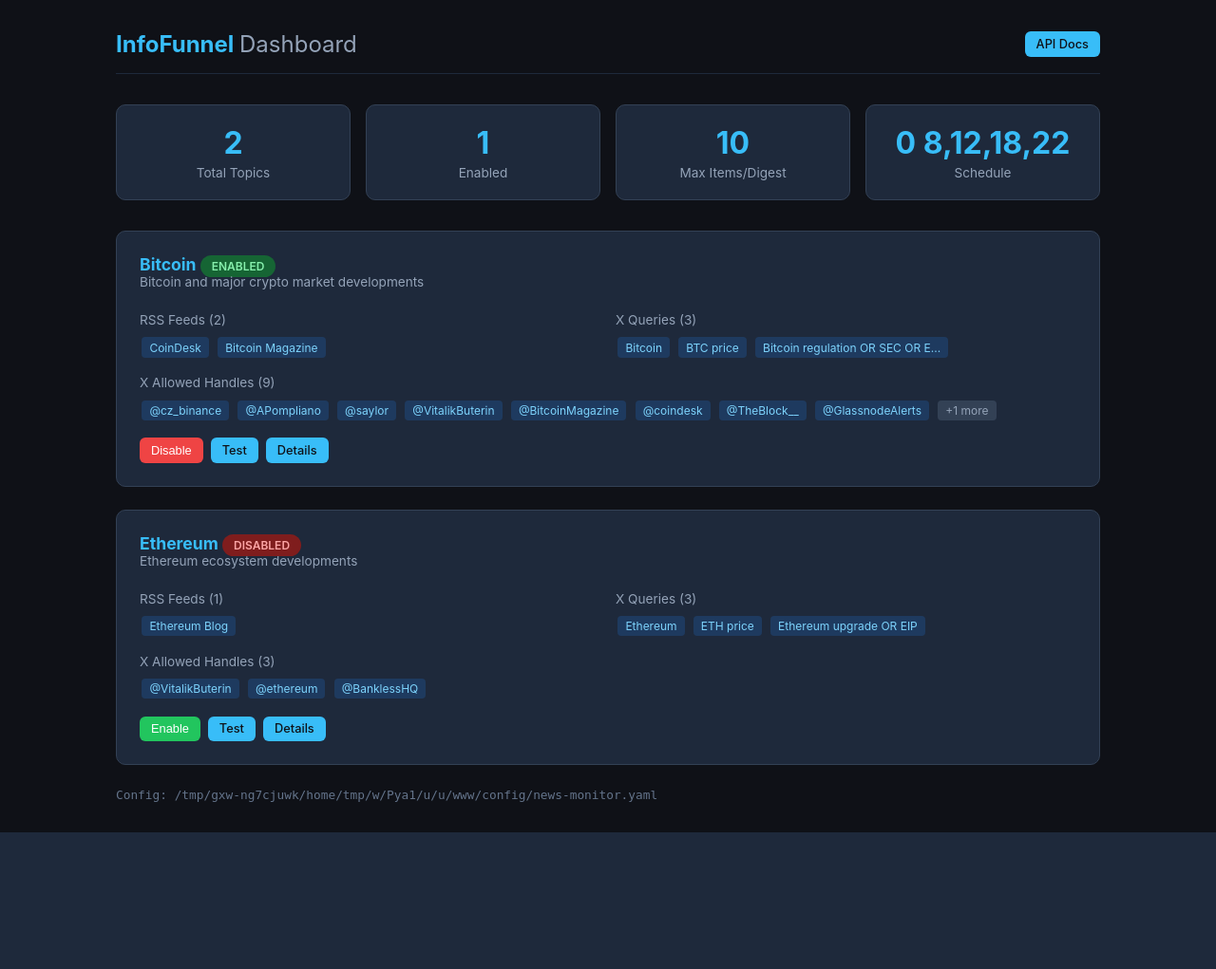
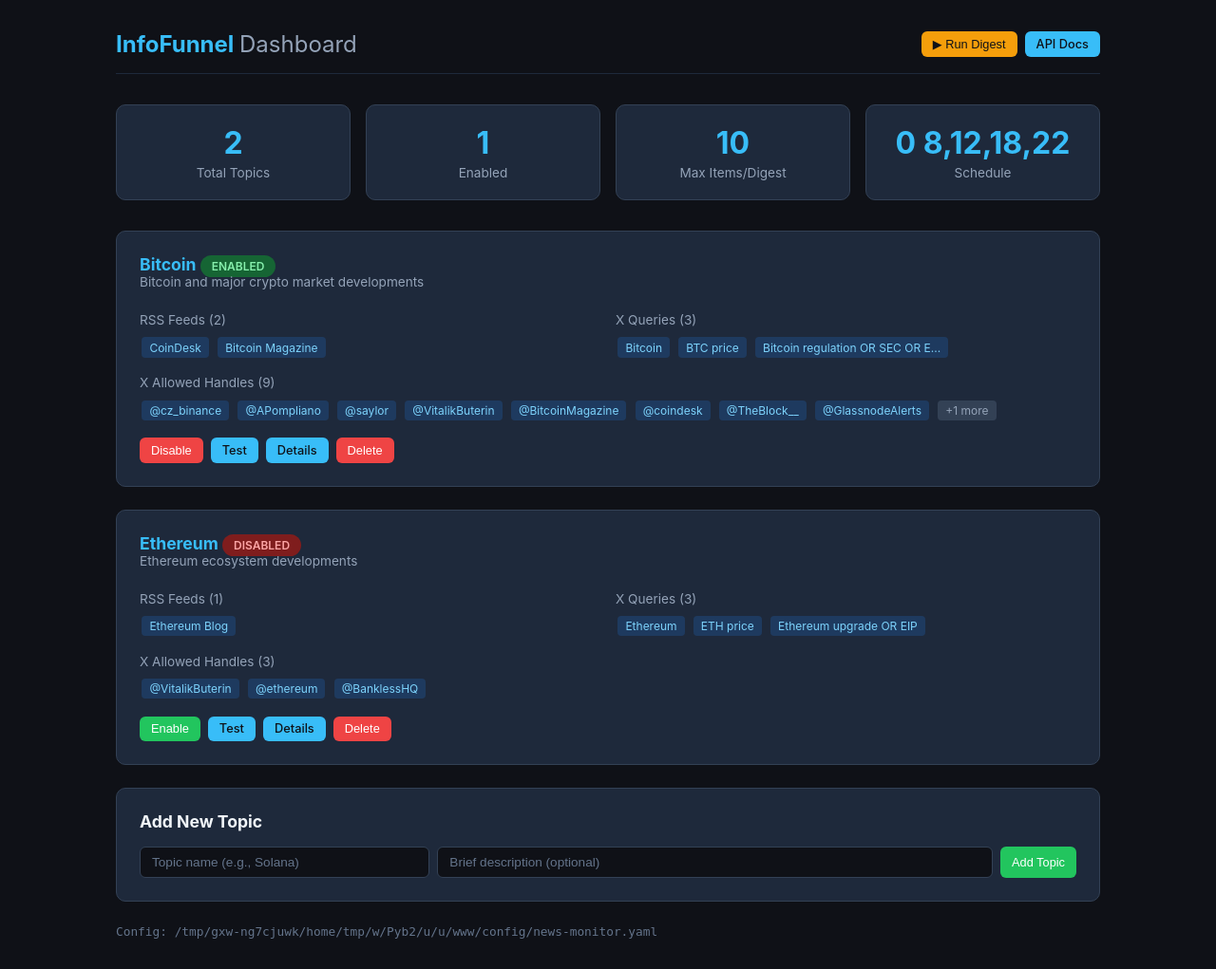
Before and after one commit to zartyblartfast/InfoFunnel, a FastAPI app: page / in a window 1280 px wide. Shown: the whole page at 95% size. Before the commit the page ends 877 px from the top, so only its background shows below. Run offline with FastAPI, Linux system fonts and the light colour scheme.

Commit message:
Add Run Digest and Delete Topic features
- POST /api/digest/run: scans RSS feeds, filters, generates digest
- DELETE /api/topics/{name}: removes a topic
- POST /api/topics: add new topic via form
- Dashboard: Run Digest button, Delete buttons, Add Topic form
- Topic detail: Delete button

```diff
--- a/web/app.py
+++ b/web/app.py
@@ -2,18 +2,23 @@
 
 import os
 import sys
+import subprocess
+import json
+from datetime import datetime, timedelta
 from pathlib import Path
 
 # Add src/ to path so we can import the package
 sys.path.insert(0, str(Path(__file__).resolve().parent.parent / "src"))
 
-from fastapi import FastAPI, Request, HTTPException
+from fastapi import FastAPI, Request, HTTPException, Form
 from fastapi.responses import HTMLResponse, JSONResponse
-from fastapi.staticfiles import StaticFiles
 from fastapi.templating import Jinja2Templates
 import yaml
 
-from productivity_agent.config import load_config, get_topic, ConfigError
+from productivity_agent.config import load_config, get_topic, ConfigError, get_enabled_topics
+from productivity_agent.sources.rss import RSSSource
+from productivity_agent.filtering import FilterEngine
+from productivity_agent.digest import DigestGenerator
 
 # Determine project root (parent of web/)
 PROJECT_ROOT = Path(__file__).resolve().parent.parent
@@ -77,6 +82,18 @@ async def topic_detail(request: Request, topic_name: str):
     )
 
 
+@app.get("/digest", response_class=HTMLResponse)
+async def digest_page(request: Request):
+    """Show the latest digest results."""
+    return templates.TemplateResponse(
+        request=request,
+        name="digest.html",
+        context={
+            "config": _load_config(),
+        },
+    )
+
+
 # ─── API Endpoints ─────────────────────────────────────────────────────────────
 
 
@@ -124,6 +141,50 @@ async def api_disable_topic(topic_name: str):
     return {"status": "ok", "action": "disabled", "topic": topic_name}
 
 
+@app.delete("/api/topics/{topic_name}")
+async def api_delete_topic(topic_name: str):
+    """Delete a topic permanently."""
+    config = _load_config()
+    topic = get_topic(config, topic_name)
+    if not topic:
+        raise HTTPException(status_code=404, detail=f"Topic '{topic_name}' not found")
+    config["topics"] = [t for t in config["topics"] if t["name"].lower() != topic_name.lower()]
+    _save_config(config)
+    return {"status": "ok", "action": "deleted", "topic": topic_name}
+
+
+@app.post("/api/topics")
+async def api_add_topic(
+    name: str = Form(...),
+    summary: str = Form(""),
+    max_items: int = Form(3),
+):
+    """Add a new topic."""
+    config = _load_config()
+
+    # Check for duplicates
+    if get_topic(config, name):
+        raise HTTPException(status_code=409, detail=f"Topic '{name}' already exists")
+
+    new_topic = {
+        "name": name,
+        "enabled": False,
+        "max_items": max_items,
+        "summary": summary or f"{name} developments",
+        "rss_feeds": [],
+        "x_queries": [],
+        "x_allowed_handles": [],
+        "x_excluded_handles": [],
+        "keywords_include": [],
+        "keywords_exclude": [],
+        "importance_rules": f"Define what counts as important for {name}.\nInclude: major developments, breakthroughs, regulatory changes.\nExclude: minor updates, speculation, memes.",
+    }
+
+    config["topics"].append(new_topic)
+    _save_config(config)
+    return {"status": "ok", "action": "created", "topic": name}
+
+
 @app.get("/api/topics/{topic_name}/test")
 async def api_test_topic(topic_name: str):
     """Show what searches would run for a topic (dry run)."""
@@ -150,6 +211,51 @@ async def api_test_topic(topic_name: str):
     }
 
 
+@app.post("/api/digest/run")
+async def api_run_digest():
+    """Run a digest scan across all enabled topics and return results."""
+    config = _load_config()
+    enabled_topics = get_enabled_topics(config)
+
+    if not enabled_topics:
+        return {"status": "ok", "message": "No enabled topics to scan", "digest": ""}
+
+    # Initialize sources
+    rss_source = RSSSource()
+
+    # Collect items per topic
+    topic_results = {}
+    errors = []
+
+    for topic in enabled_topics:
+        topic_name = topic["name"]
+        all_items = []
+
+        # Fetch RSS items
+        try:
+            rss_items = rss_source.fetch(topic, since=datetime.now() - timedelta(hours=24))
+            all_items.extend(rss_items)
+        except Exception as e:
+            errors.append(f"RSS error for {topic_name}: {e}")
+
+        # Apply filters
+        engine = FilterEngine(topic)
+        filtered = engine.filter_items(all_items)
+        topic_results[topic_name] = filtered
+
+    # Generate digest
+    generator = DigestGenerator(config)
+    digest_text = generator.generate(topic_results)
+
+    return {
+        "status": "ok",
+        "topics_scanned": len(enabled_topics),
+        "total_items": sum(len(items) for items in topic_results.values()),
+        "errors": errors,
+        "digest": digest_text,
+    }
+
+
 @app.get("/api/config")
 async def api_get_config():
     """Return the full configuration."""
@@ -163,4 +269,4 @@ def create_app():
 
 if __name__ == "__main__":
     import uvicorn
-    uvicorn.run("web.app:app", host="127.0.0.1", port=8000, reload=True)
+    uvicorn.run("web.app:app", host="127.0.0.1", port=9090, reload=True)
--- a/web/templates/dashboard.html
+++ b/web/templates/dashboard.html
@@ -12,10 +12,11 @@
         header h1 { font-size: 1.5rem; color: #38bdf8; }
         header h1 span { color: #94a3b8; font-weight: 400; }
         .btn { padding: 0.5rem 1rem; border: none; border-radius: 6px; cursor: pointer; font-size: 0.85rem; font-weight: 500; transition: all 0.2s; }
+        .btn:hover { opacity: 0.85; }
         .btn-primary { background: #38bdf8; color: #0f1117; }
-        .btn-primary:hover { background: #7dd3fc; }
         .btn-success { background: #22c55e; color: white; }
         .btn-danger { background: #ef4444; color: white; }
+        .btn-warning { background: #f59e0b; color: #0f1117; }
         .btn-sm { padding: 0.35rem 0.75rem; font-size: 0.8rem; }
         .card { background: #1e293b; border-radius: 10px; padding: 1.5rem; margin-bottom: 1.5rem; border: 1px solid #334155; }
         .card-header { display: flex; justify-content: space-between; align-items: center; margin-bottom: 1rem; }
@@ -27,7 +28,7 @@
         .tag { display: inline-block; background: #334155; color: #94a3b8; padding: 0.2rem 0.5rem; border-radius: 4px; font-size: 0.75rem; margin: 0.15rem; }
         .tag.include { background: #1e3a5f; color: #7dd3fc; }
         .tag.exclude { background: #5f1e1e; color: #fca5a5; }
-        .actions { display: flex; gap: 0.5rem; margin-top: 1rem; }
+        .actions { display: flex; gap: 0.5rem; margin-top: 1rem; flex-wrap: wrap; }
         .stats { display: grid; grid-template-columns: repeat(auto-fit, minmax(200px, 1fr)); gap: 1rem; margin-bottom: 2rem; }
         .stat-card { background: #1e293b; border-radius: 10px; padding: 1.25rem; border: 1px solid #334155; text-align: center; }
         .stat-card .number { font-size: 2rem; font-weight: 700; color: #38bdf8; }
@@ -36,13 +37,23 @@
         a { color: #38bdf8; text-decoration: none; }
         a:hover { text-decoration: underline; }
         .empty-state { text-align: center; padding: 3rem; color: #64748b; }
+        .digest-output { background: #0f1117; border-radius: 8px; padding: 1.5rem; border: 1px solid #334155; white-space: pre-wrap; font-size: 0.9rem; line-height: 1.6; margin-top: 1rem; }
+        .digest-loading { text-align: center; padding: 2rem; color: #94a3b8; }
+        .add-topic-form { display: flex; gap: 0.5rem; margin-top: 1rem; flex-wrap: wrap; }
+        .add-topic-form input { background: #0f1117; border: 1px solid #334155; border-radius: 6px; padding: 0.5rem 0.75rem; color: #e2e8f0; font-size: 0.85rem; }
+        .add-topic-form input::placeholder { color: #64748b; }
+        .confirm-delete { background: #7f1d1d; padding: 0.5rem; border-radius: 6px; display: none; }
+        .confirm-delete.show { display: flex; gap: 0.5rem; align-items: center; }
     </style>
 </head>
 <body>
     <div class="container">
         <header>
             <h1>InfoFunnel <span>Dashboard</span></h1>
-            <a href="/docs" class="btn btn-primary btn-sm">API Docs</a>
+            <div style="display: flex; gap: 0.5rem;">
+                <button class="btn btn-warning btn-sm" onclick="runDigest()">▶ Run Digest</button>
+                <a href="/docs" class="btn btn-primary btn-sm">API Docs</a>
+            </div>
         </header>
 
         <!-- Global Stats -->
@@ -65,10 +76,16 @@
             </div>
         </div>
 
+        <!-- Digest Output -->
+        <div id="digest-output" style="display: none;" class="card">
+            <h2 style="margin-bottom: 1rem;">Latest Digest</h2>
+            <div id="digest-content" class="digest-output"></div>
+        </div>
+
         <!-- Topics -->
         {% if config.topics %}
             {% for topic in config.topics %}
-            <div class="card">
+            <div class="card" id="topic-{{ topic.name }}">
                 <div class="card-header">
                     <div>
                         <h2>
@@ -125,15 +142,32 @@
                     {% endif %}
                     <a href="/api/topics/{{ topic.name }}/test" class="btn btn-primary btn-sm">Test</a>
                     <a href="/topic/{{ topic.name }}" class="btn btn-primary btn-sm">Details</a>
+                    <button class="btn btn-danger btn-sm" onclick="confirmDelete('{{ topic.name }}')">Delete</button>
+                </div>
+
+                <div id="delete-{{ topic.name }}" class="confirm-delete">
+                    <span style="color: #fca5a5; font-size: 0.85rem;">Delete {{ topic.name }}? This cannot be undone.</span>
+                    <button class="btn btn-danger btn-sm" onclick="deleteTopic('{{ topic.name }}')">Yes, Delete</button>
+                    <button class="btn btn-sm" style="background: #334155; color: #94a3b8;" onclick="cancelDelete('{{ topic.name }}')">Cancel</button>
                 </div>
             </div>
             {% endfor %}
         {% else %}
             <div class="empty-state">
                 <h2>No topics configured</h2>
-                <p>Add topics to config/news-monitor.yaml to get started.</p>
+                <p>Add topics below to get started.</p>
             </div>
         {% endif %}
+
+        <!-- Add Topic -->
+        <div class="card">
+            <h2 style="margin-bottom: 1rem;">Add New Topic</h2>
+            <form class="add-topic-form" onsubmit="addTopic(event)">
+                <input type="text" id="new-topic-name" placeholder="Topic name (e.g., Solana)" required style="flex: 1; min-width: 200px;">
+                <input type="text" id="new-topic-summary" placeholder="Brief description (optional)" style="flex: 2; min-width: 250px;">
+                <button type="submit" class="btn btn-success btn-sm">Add Topic</button>
+            </form>
+        </div>
 
         <p class="config-path">Config: {{ config_path }}</p>
     </div>
@@ -142,6 +176,42 @@
         async function toggleTopic(name, enable) {
             const action = enable ? 'enable' : 'disable';
             const resp = await fetch(`/api/topics/${encodeURIComponent(name)}/${action}`, { method: 'POST' });
+            if (resp.ok) location.reload();
+            else alert(`Error: ${(await resp.json()).detail}`);
+        }
+
+        function confirmDelete(name) {
+            document.querySelectorAll('.confirm-delete').forEach(el => el.classList.remove('show'));
+            document.getElementById(`delete-${name}`).classList.add('show');
+        }
+
+        function cancelDelete(name) {
+            document.getElementById(`delete-${name}`).classList.remove('show');
+        }
+
+        async function deleteTopic(name) {
+            if (!confirm(`Are you sure you want to delete "${name}"? This cannot be undone.`)) return;
+            const resp = await fetch(`/api/topics/${encodeURIComponent(name)}`, { method: 'DELETE' });
+            if (resp.ok) {
+                const card = document.getElementById(`topic-${name}`);
+                if (card) card.remove();
+                else location.reload();
+            } else {
+                alert(`Error: ${(await resp.json()).detail}`);
+            }
+        }
+
+        async function addTopic(event) {
+            event.preventDefault();
+            const name = document.getElementById('new-topic-name').value.trim();
+            const summary = document.getElementById('new-topic-summary').value.trim();
+            if (!name) return;
+
+            const form = new FormData();
+            form.append('name', name);
+            form.append('summary', summary);
+
+            const resp = await fetch('/api/topics', { method: 'POST', body: form });
             if (resp.ok) {
                 location.reload();
             } else {
@@ -149,6 +219,27 @@
                 alert(`Error: ${data.detail}`);
             }
         }
+
+        async function runDigest() {
+            const output = document.getElementById('digest-output');
+            const content = document.getElementById('digest-content');
+            output.style.display = 'block';
+            content.innerHTML = '<div class="digest-loading">Scanning sources...</div>';
+
+            try {
+                const resp = await fetch('/api/digest/run', { method: 'POST' });
+                const data = await resp.json();
+                if (data.status === 'ok') {
+                    content.textContent = data.digest || 'No significant developments found.';
+                } else {
+                    content.textContent = `Error: ${data.message || 'Unknown error'}`;
+                }
+            } catch (e) {
+                content.textContent = `Error: ${e.message}`;
+            }
+
+            output.scrollIntoView({ behavior: 'smooth' });
+        }
     </script>
 </body>
 </html>
```
Also changed, not shown: web/templates/topic.html (+10 -6 lines).
